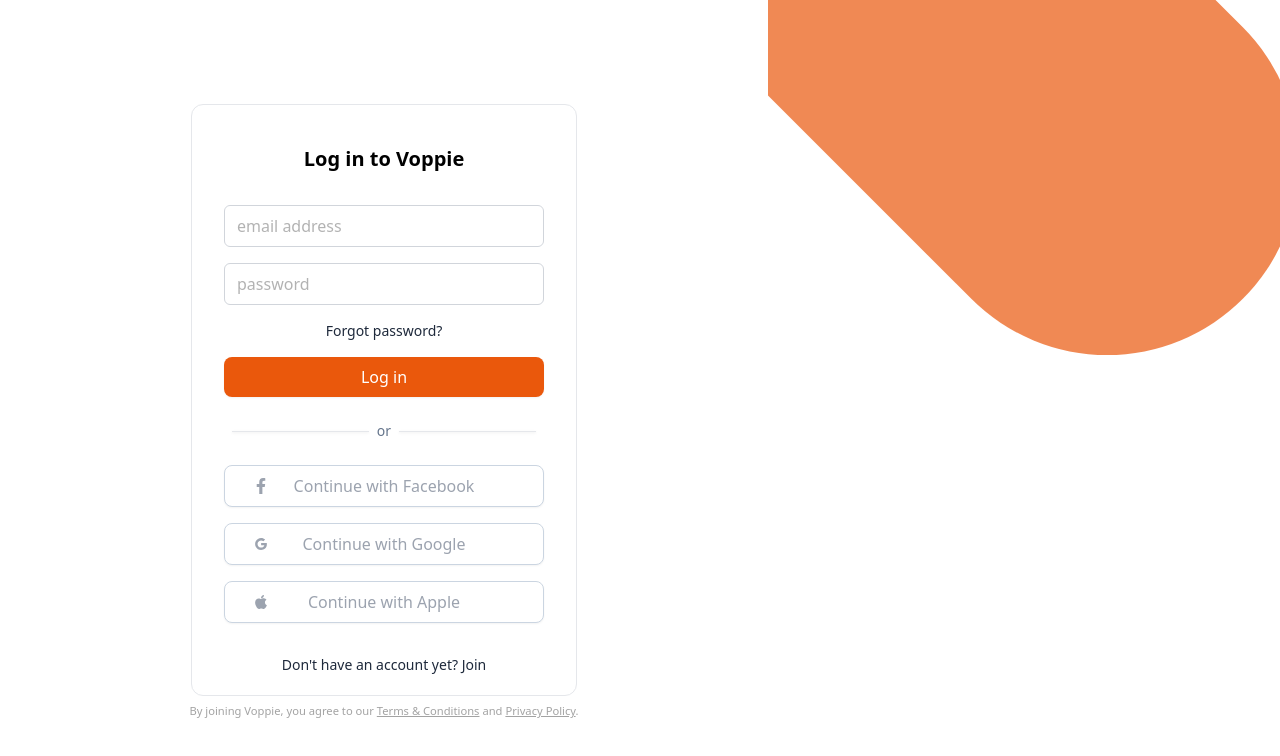
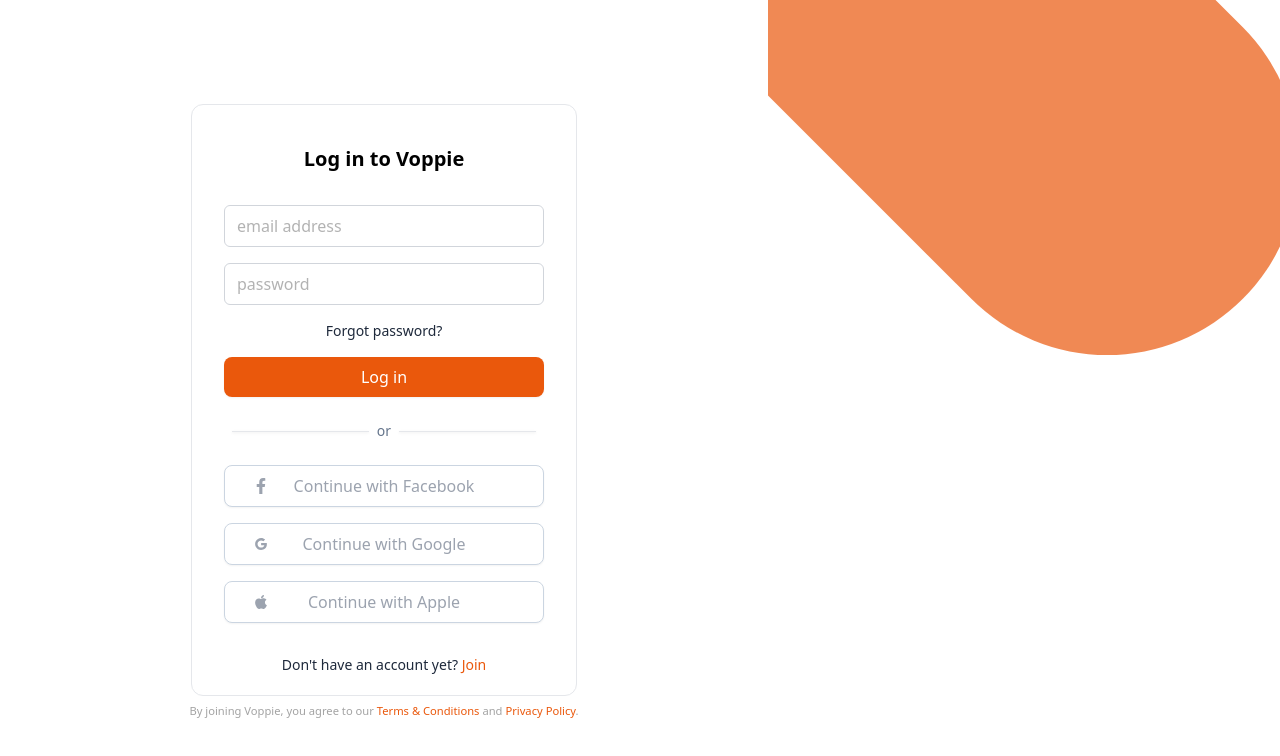
Before and after one commit to SoftbutterTeam/voppie-webapplication, a React (Create React App) app: page /login in a window 1280 px wide. Shown: the top 756 px of the page. Built offline with nearby package versions, Linux system fonts and the light colour scheme.

Commit message:
+ made a few of the Changes I listed. and imporved my component names

```diff
--- a/src/ui/layouts/page-layout/centered.layout.tsx
+++ /dev/null
@@ -1,17 +0,0 @@
-interface Props {
-  children: React.ReactNode;
-  backgroundContent?: React.ReactNode;
-}
-export function CenteredLayout(props: Props) {
-  const { children: mainContent, backgroundContent } = props;
-
-  return (
-    <div className="grid grid-cols-1 min-w-[300px] md:grid-cols-10 h-screen w-full ">
-      <div className=" sm:hidden md:block w-64 md:w-96 h-96 md:h-full bg-orange-600 bg-opacity-70 absolute -top-64 md:-top-96 right-20 md:right-32 rounded-full pointer-events-none -rotate-45 transform"></div>
-      <div className=" flex flex-col justify-center items-center sm:col-span-6 px-2 relative bg-white">
-        {mainContent}
-      </div>
-    </div>
-  );
-}
-//todo pre-draft even, not accurate at all.
--- /dev/null
+++ b/src/ui/layouts/page-layout/decoratedleftpan.layout.tsx
@@ -0,0 +1,16 @@
+interface Props {
+  children: React.ReactNode;
+  backgroundContent?: React.ReactNode;
+}
+export function DecoratedLeftPanalledLayout(props: Props) {
+  const { children: mainContent } = props;
+
+  return (
+    <div className="grid grid-cols-1 min-w-[300px] lg:grid-cols-10 h-screen w-full ">
+      <div className=" sm:hidden md:block w-64 md:w-96 h-96 lg:h-full bg-orange-600 bg-opacity-70 absolute -top-64 md:-top-96 right-20 md:right-32 rounded-full pointer-events-none -rotate-45 transform"></div>
+      <div className=" flex flex-col justify-center items-center sm:col-span-6 px-2 relative bg-white">
+        {mainContent}
+      </div>
+    </div>
+  );
+}
--- a/src/ui/layouts/page-layout/index.ts
+++ b/src/ui/layouts/page-layout/index.ts
@@ -1,3 +1,3 @@
 export { LeftPanelledLayout  } from "./leftpan.layout";
-export { CenteredLayout  } from "./centered.layout";
+export { DecoratedLeftPanalledLayout  } from "./decoratedleftpan.layout";
 export { MinimalLayout } from "./minimal.layout";
--- a/src/ui/layouts/page-layout/leftpan.layout.tsx
+++ b/src/ui/layouts/page-layout/leftpan.layout.tsx
@@ -6,13 +6,11 @@
   const { children: mainContent, secondaryContent } = props;
 
   return (
-    <div className="grid grid-cols-1 min-w-[300px] sm:grid-cols-10 h-screen w-full ">
-      <div className="flex flex-col justify-center items-center sm:col-span-6 px-2 relative bg-white">
+    <div className="grid grid-cols-1 min-w-[300px] lg:grid-cols-10 h-screen w-full ">
+      <div className="flex flex-col justify-center items-center lg:col-span-6 px-2 relative bg-white">
         {mainContent}
       </div>
-      <div className="hidden md:block md:col-span-4 bg-slate-200">
-        {secondaryContent}
-      </div>
+      <div className="hidden md:block md:col-span-4 ">{secondaryContent}</div>
     </div>
   );
 }
--- a/src/ui/pages/authentication/login/login.page.tsx
+++ b/src/ui/pages/authentication/login/login.page.tsx
@@ -5,29 +5,25 @@
 import { AiOutlineGoogle } from "react-icons/ai";
 
 import { googleI } from "../../../../assets/icons/services";
-import { CenteredLayout } from "../../../layouts/page-layout/centered.layout";
+import { DecoratedLeftPanalledLayout } from "../../../layouts/page-layout/decoratedleftpan.layout";
 
 export function LoginPage() {
   return (
-    <CenteredLayout>
+    <DecoratedLeftPanalledLayout>
       <LoginPanel />
       <TermsandconditionText />
-    </CenteredLayout>
+    </DecoratedLeftPanalledLayout>
   );
-
-  function secondaryContent() {
-    return <div className=""></div>;
-  }
 
   function TermsandconditionText() {
     return (
-      <p className="max-w-[450px] w-full mx-auto  absolute bottom-20  px-5 text-center text-ti font-light text-neutral-400">
+      <p className="max-w-[450px] w-full mx-auto  md:absolute bottom-20  px-5 text-center text-ti font-light text-neutral-400">
         By joining Voppie, you agree to our{" "}
-        <span className="font-light underline hover:text-black cursor-pointer duration-300">
+        <span className="font-light text-orange-600 cursor-pointer ">
           Terms & Conditions
         </span>{" "}
         and{" "}
-        <span className="font-light underline hover:text-black cursor-pointer duration-300">
+        <span className="font-light  text-orange-600 cursor-pointer ">
           Privacy Policy
         </span>
         .
@@ -47,7 +43,7 @@
       <Loginform />
       <p className="text-sm text-slate-800 ">
         Don't have an account yet?{" "}
-        <span className="text-sm cursor-pointer hover:underline">Join</span>
+        <span className="text-sm  cursor-pointer text-orange-600">Join</span>
       </p>
     </div>
   );
@@ -58,7 +54,7 @@
         <InputA1 type="email" placeholder="email address" />
         <InputA1 type="password" placeholder="password" />
         {hasEmailLoginError() && (
-          <p className="text-sm text-slate-800 cursor-pointer duration-300">
+          <p className="text-sm text-slate-800 cursor-pointer ">
             Forgot password?
           </p>
         )}
@@ -69,7 +65,7 @@
         <OrDivide />
         <button className="icon-login-btn group">
           <FaFacebookF className="icon-login group-hover:text-black duration-300" />
-          <p className="mx-auto font-medium group-hover:text-black duration-300">
+          <p className="mx-auto font-medium group-hover:text-black duration-300 ">
             {" "}
             Continue with Facebook
           </p>
```
